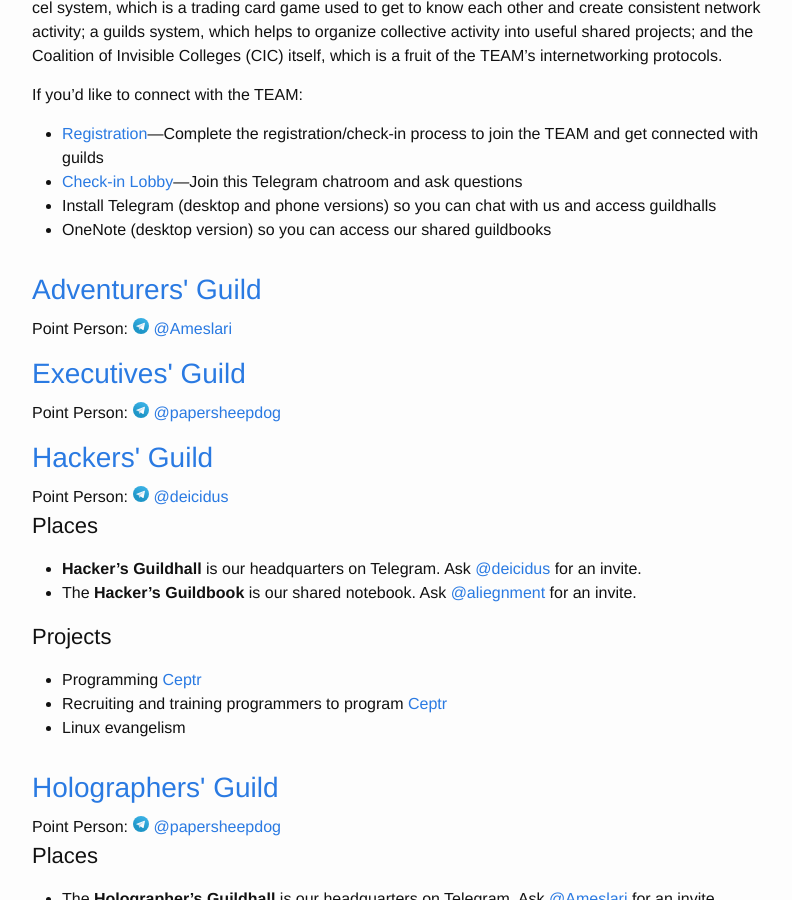
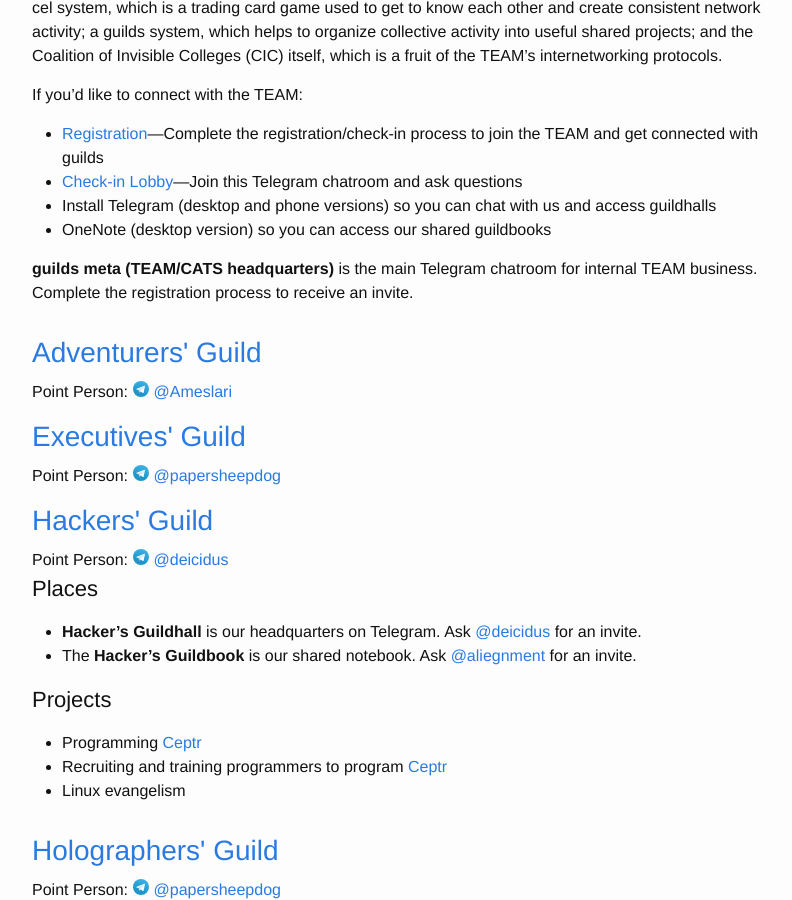
Before and after one commit to coalition-of-invisible-colleges/cic.github.io, a Jekyll site: the page built from colleges/TEAM/index.md, in a window 1280 px wide and 900 px high, scrolled down 369 px. Shown: the whole window, without its empty margins (238-1030 px from the left). Built offline with Jekyll 4.4.1, drawn with Linux system fonts in a browser that asks for light colours.

Commit message:
Added guilds meta description (moved from HG)

```diff
--- a/colleges/TEAM/index.md
+++ b/colleges/TEAM/index.md
@@ -15,3 +15,6 @@ If you'd like to connect with the TEAM:
 * [Check-in Lobby](http://telegram.me/TEAMlobby)—Join this Telegram chatroom and ask questions
 * Install Telegram (desktop and phone versions) so you can chat with us and access guildhalls
 * OneNote (desktop version) so you can access our shared guildbooks
+
+
+**guilds meta (TEAM/CATS headquarters)** is the main Telegram chatroom for internal TEAM business. Complete the registration process to receive an invite.
```
